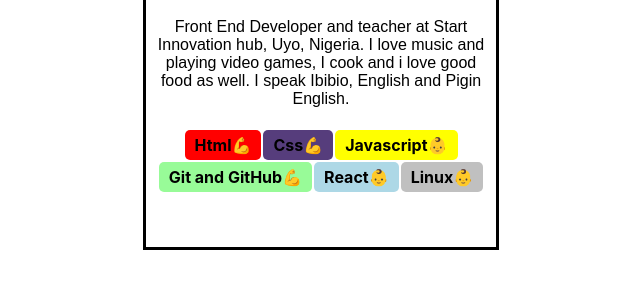
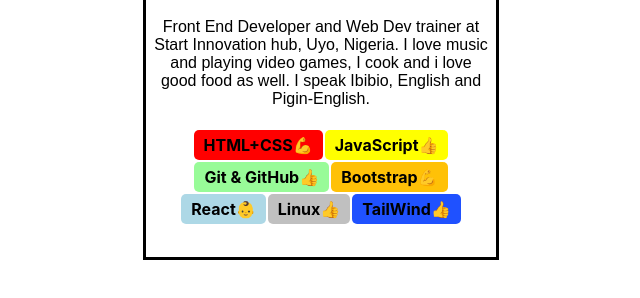
Before and after one commit to Ediana-Ekanem/profile-card, a React app: page / in a window 1280 px wide. Shown: the part 406-704 px from the top of the page, without its empty margins (319-959 px from the left). Built offline with nearby package versions, Linux system fonts and the light colour scheme; a web font is replaced by a local one.

Commit message:
third commit

```diff
--- a/src/index.css
+++ b/src/index.css
@@ -16,7 +16,7 @@
 
 .container {
   border: solid black 3px;
-  height: 550px;
+  height: 560px;
   width: 350px;
   margin: 100px auto;
 }
--- a/src/index.js
+++ b/src/index.js
@@ -2,6 +2,44 @@
 import ReactDOM from "react-dom/client";
 import "./index.css";
 // import App from "./App";
+
+const skills = [
+  {
+    skill: "HTML+CSS",
+    level: "advance",
+    color: "#FF0000",
+  },
+  {
+    skill: "JavaScript",
+    level: "intermediate",
+    color: "#FFFF00",
+  },
+  {
+    skill: "Git & GitHub",
+    level: "intermediate",
+    color: "#98fb98",
+  },
+  {
+    skill: "Bootstrap",
+    level: "advance",
+    color: "#FFC107",
+  },
+  {
+    skill: "React",
+    level: "beginner",
+    color: "#ADD8E6",
+  },
+  {
+    skill: "Linux",
+    level: "intermediate",
+    color: "#C0C0C0",
+  },
+  {
+    skill: "TailWind",
+    level: "intermediate",
+    color: "#1F51FF",
+  },
+];
 
 function App() {
   return (
@@ -21,31 +59,33 @@
     <div>
       <h1 className="heading">Ediana Ekanem</h1>
       <p className="heading" style={{ padding: "0 5px" }}>
-        Front End Developer and teacher at Start Innovation hub, Uyo, Nigeria. I
-        love music and playing video games, I cook and i love good food as well.
-        I speak Ibibio, English and Pigin English.
+        Front End Developer and Web Dev trainer at Start Innovation hub, Uyo,
+        Nigeria. I love music and playing video games, I cook and i love good
+        food as well. I speak Ibibio, English and Pigin-English.
       </p>
     </div>
   );
 }
+
 function Skillset() {
   return (
     <div className="skillset">
-      <Skill skill="Html " emoji="💪" color="#FF0000" />
-      <Skill skill="Css " emoji="💪" color="#563d7c" />
-      <Skill skill="Javascript " emoji="👶" color="#FFFF00" />
-      <Skill skill="Git and GitHub " emoji="💪" color="#98fb98" />
-      <Skill skill="React " emoji="👶" color="#ADD8E6" />
-      <Skill skill="Linux " emoji="👶" color="	#C0C0C0" />
+      {/* Working with props and rendering list  */}
+      {skills.map((skill) => (
+        <Skill skill={skill.skill} color={skill.color} level={skill.level} />
+      ))}
     </div>
   );
 }
 
-function Skill(props) {
+function Skill({ skill, color, level }) {
   return (
-    <div className="skillset" style={{ backgroundColor: props.color }}>
-      <div>{props.skill}</div>
-      <div>{props.emoji}</div>
+    <div className="skillset" style={{ backgroundColor: color }}>
+      <div>{skill}</div>
+      {/* Conditionally setting  text, Ternary operator couldn't work here cos it had three possibilities | using the and && operator ---Laveraging short circuiting */}
+      {level === "beginner" && "👶"}
+      {level === "intermediate" && "👍"}
+      {level === "advance" && "💪"}
     </div>
   );
 }
```
